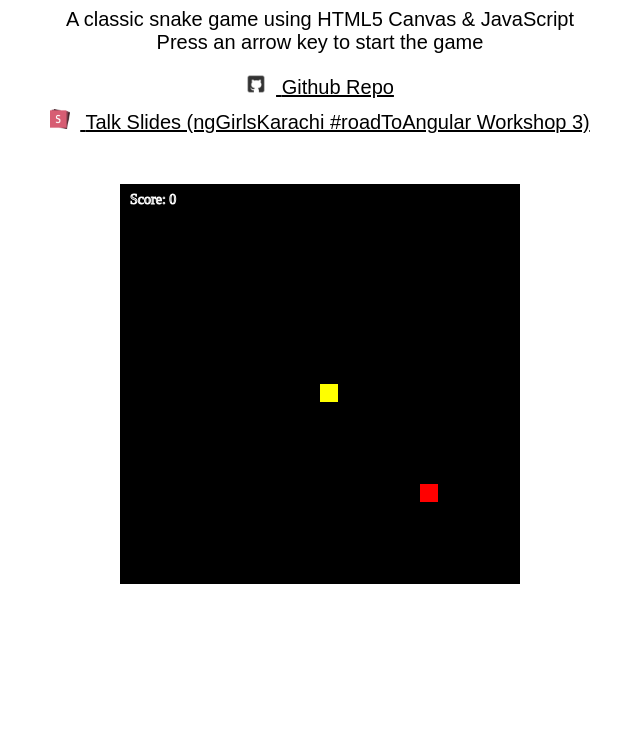
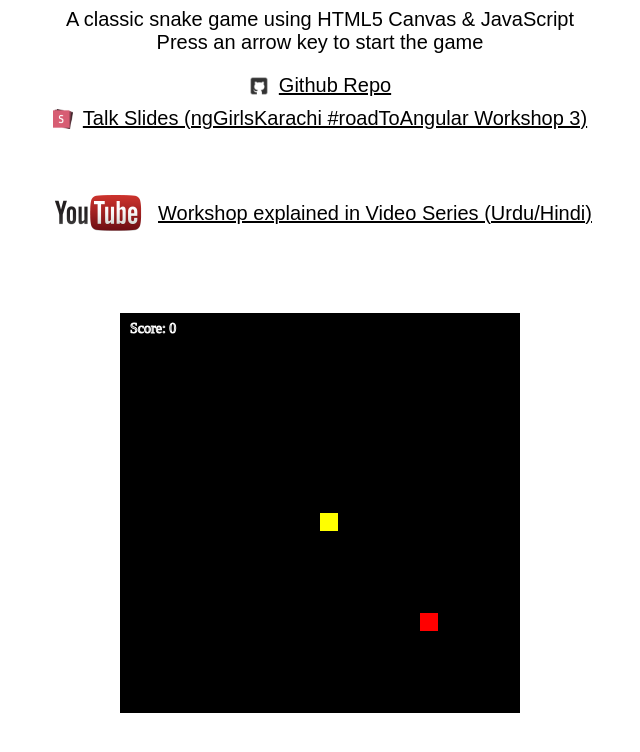
Before and after one commit to AhsanAyaz/html5-canvas-snake-game, a plain HTML site: page index.html in a window 1280 px wide. Shown: the whole page, without its empty margins (320-960 px from the left). Drawn offline with Linux system fonts and the light colour scheme.

Commit message:
chore(demo): add youtube video series links in demo and readme

```diff
--- a/index.html
+++ b/index.html
@@ -23,6 +23,10 @@
                 <a class="game-container__page-header__links__link" href="https://slides.com/ahsanayaz/creating-games-with-html5-js">
                     <img src="images/slides-logo.png"> <span>Talk Slides (ngGirlsKarachi #roadToAngular Workshop 3)</span>
                 </a>
+                </br>
+                <a class="game-container__page-header__links__link" href="https://www.youtube.com/playlist?list=PL2sQdFoGnLIjChx3VzxPDcDnylzbb8nMY">
+                    <img id="youtubeLogo" src="images/youtube-logo.png"> <span>Workshop explained in Video Series (Urdu/Hindi)</span>
+                </a>
             </div>
         </div>
         <canvas id="gameCanvas" width="400" height="400"></canvas>
--- a/main.css
+++ b/main.css
@@ -21,16 +21,23 @@ html, body {
 .game-container__page-header__links__link:hover,
 .game-container__page-header__links__link:active,
 .game-container__page-header__links__link:visited {
-    display: block;
+    display: flex;
     text-decoration: underline;
     color: black;
     margin-bottom: 10px;
+    justify-content: center;
+    align-items: center;
 }
 
 .game-container__page-header__links__link img {
     width: 20px;
     height: 20px;
     margin-right: 10px;
+}
+
+.game-container__page-header__links__link img#youtubeLogo {
+    width: 100px;
+    height: 100px;
 }
 
 .game-container__page-header__links__link:hover
```
Also changed, not shown: images/youtube-logo.png (added), 1 other file.
